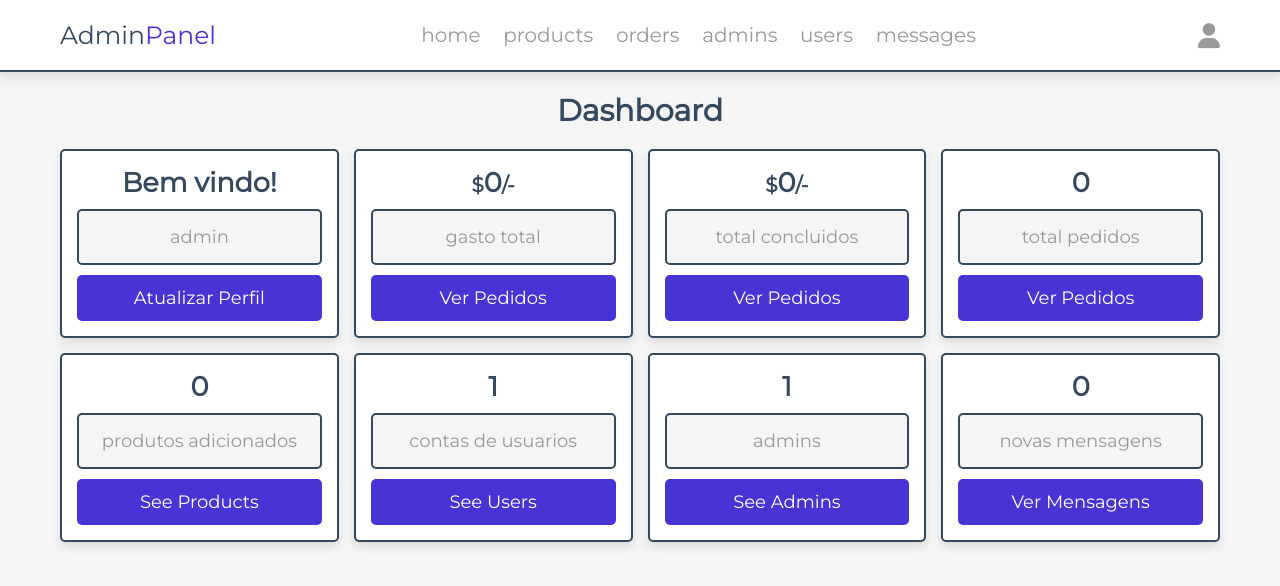
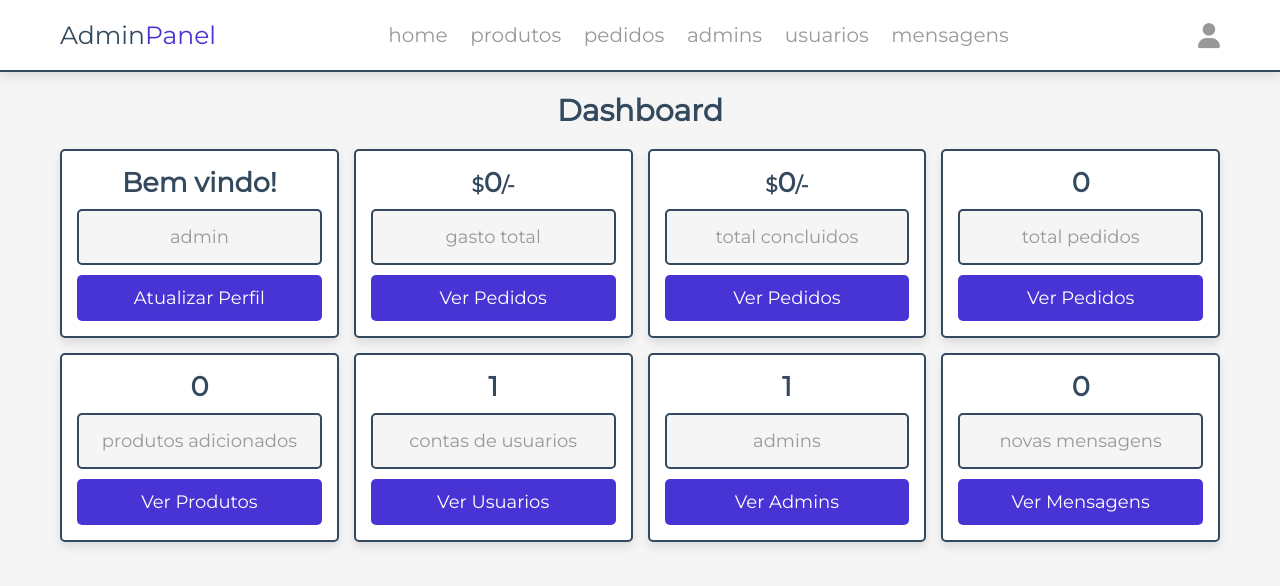
Before and after one commit to boagoston/food_site, a PHP site: page /admin/dashboard.php in a window 1280 px wide. Shown: the top 586 px of the page. Run offline with PHP 8.4, Linux system fonts and the light colour scheme; a user stored in the database is signed in; data comes from the database, SQL or seed files in the repository; data that the repository does not hold is empty; some libraries are stand-ins or nearby versions.

Commit message:
Add files via upload

```diff
--- a/admin/admin_accounts.php
+++ b/admin/admin_accounts.php
@@ -64,7 +64,7 @@ if(isset($_GET['delete'])){
          <a href="admin_accounts.php?delete=<?= $fetch_accounts['id']; ?>" class="delete-btn" onclick="return confirm('deletar esta conta?');">deletar</a>
          <?php
             if($fetch_accounts['id'] == $admin_id){
-               echo '<a href="update_profile.php" class="option-btn">update</a>';
+               echo '<a href="update_profile.php" class="option-btn">Atualizar</a>';
             }
          ?>
       </div>
--- a/admin/dashboard.php
+++ b/admin/dashboard.php
@@ -92,7 +92,7 @@ if(!isset($admin_id)){
       ?>
       <h3><?= $numbers_of_products; ?></h3>
       <p>produtos adicionados</p>
-      <a href="products.php" class="btn">see products</a>
+      <a href="products.php" class="btn">ver produtos</a>
    </div>
 
    <div class="box">
@@ -103,7 +103,7 @@ if(!isset($admin_id)){
       ?>
       <h3><?= $numbers_of_users; ?></h3>
       <p>contas de usuarios</p>
-      <a href="users_accounts.php" class="btn">see users</a>
+      <a href="users_accounts.php" class="btn">ver usuarios</a>
    </div>
 
    <div class="box">
@@ -114,7 +114,7 @@ if(!isset($admin_id)){
       ?>
       <h3><?= $numbers_of_admins; ?></h3>
       <p>admins</p>
-      <a href="admin_accounts.php" class="btn">see admins</a>
+      <a href="admin_accounts.php" class="btn">ver admins</a>
    </div>
 
    <div class="box">
--- a/admin/products.php
+++ b/admin/products.php
@@ -98,7 +98,7 @@ if(isset($_GET['delete'])){
          <option value="desserts">sobremesas</option>
       </select>
       <input type="file" name="image" class="box" accept="image/jpg, image/jpeg, image/png, image/webp" required>
-      <input type="submit" value="add product" name="add_product" class="btn">
+      <input type="submit" value="adicionar produto" name="add_product" class="btn">
    </form>
 
 </section>
@@ -125,7 +125,7 @@ if(isset($_GET['delete'])){
       </div>
       <div class="name"><?= $fetch_products['name']; ?></div>
       <div class="flex-btn">
-         <a href="update_product.php?update=<?= $fetch_products['id']; ?>" class="option-btn">update</a>
+         <a href="update_product.php?update=<?= $fetch_products['id']; ?>" class="option-btn">atualizar</a>
          <a href="products.php?delete=<?= $fetch_products['id']; ?>" class="delete-btn" onclick="return confirm('deletar este produto?');">delete</a>
       </div>
    </div>
--- a/admin/update_product.php
+++ b/admin/update_product.php
@@ -100,7 +100,7 @@ if(isset($_POST['update'])){
       <span>atualizar imagem</span>
       <input type="file" name="image" class="box" accept="image/jpg, image/jpeg, image/png, image/webp">
       <div class="flex-btn">
-         <input type="submit" value="update" class="btn" name="update">
+         <input type="submit" value="atualizar" class="btn" name="update">
          <a href="products.php" class="option-btn">voltar</a>
       </div>
    </form>
--- a/components/admin_header.php
+++ b/components/admin_header.php
@@ -19,11 +19,11 @@ if(isset($message)){
 
       <nav class="navbar">
          <a href="dashboard.php">home</a>
-         <a href="products.php">products</a>
-         <a href="placed_orders.php">orders</a>
+         <a href="products.php">produtos</a>
+         <a href="placed_orders.php">pedidos</a>
          <a href="admin_accounts.php">admins</a>
-         <a href="users_accounts.php">users</a>
-         <a href="messages.php">messages</a>
+         <a href="users_accounts.php">usuarios</a>
+         <a href="messages.php">mensagens</a>
       </nav>
 
       <div class="icons">
@@ -38,7 +38,7 @@ if(isset($message)){
             $fetch_profile = $select_profile->fetch(PDO::FETCH_ASSOC);
          ?>
          <p><?= $fetch_profile['name']; ?></p>
-         <a href="update_profile.php" class="btn">update profile</a>
+         <a href="update_profile.php" class="btn">atualizar perfil</a>
          <div class="flex-btn">
             <a href="admin_login.php" class="option-btn">login</a>
             <a href="register_admin.php" class="option-btn">register</a>
```
Also changed, not shown: components/footer.php (+9 -11 lines), components/user_header.php (+8 -8 lines).
